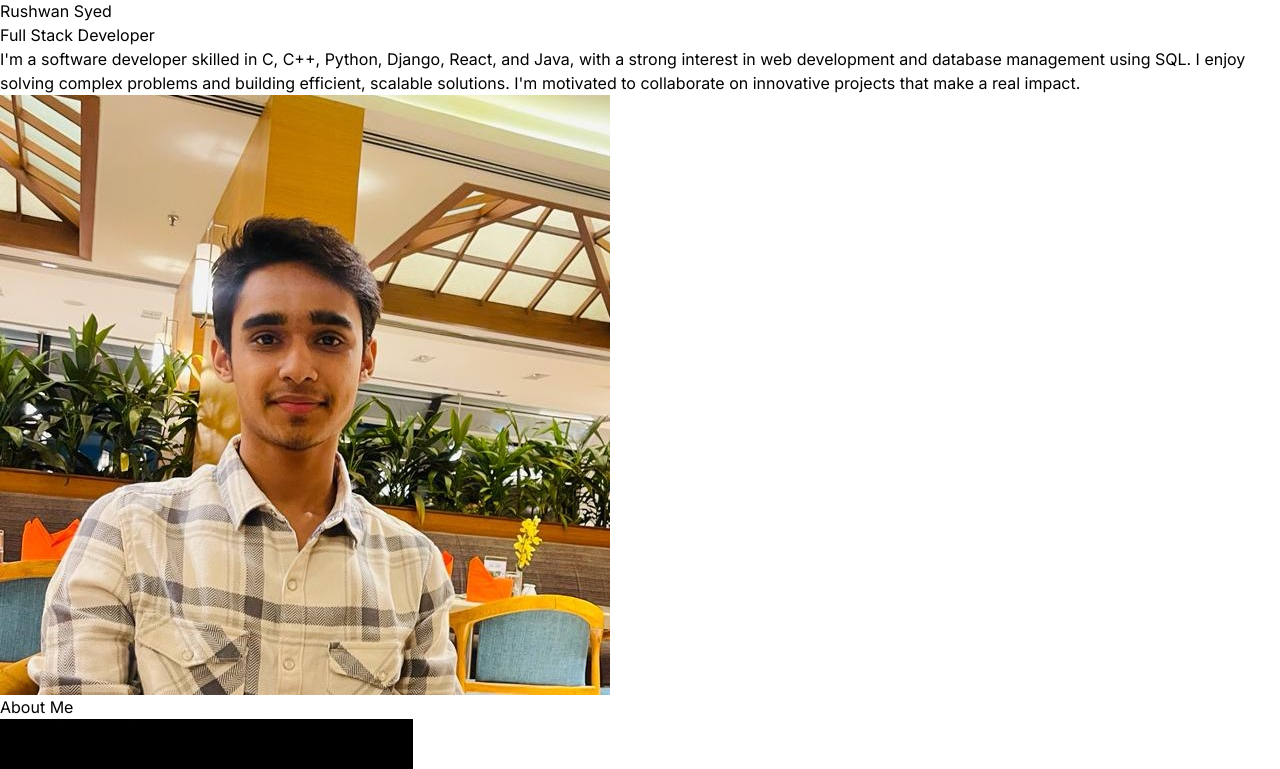
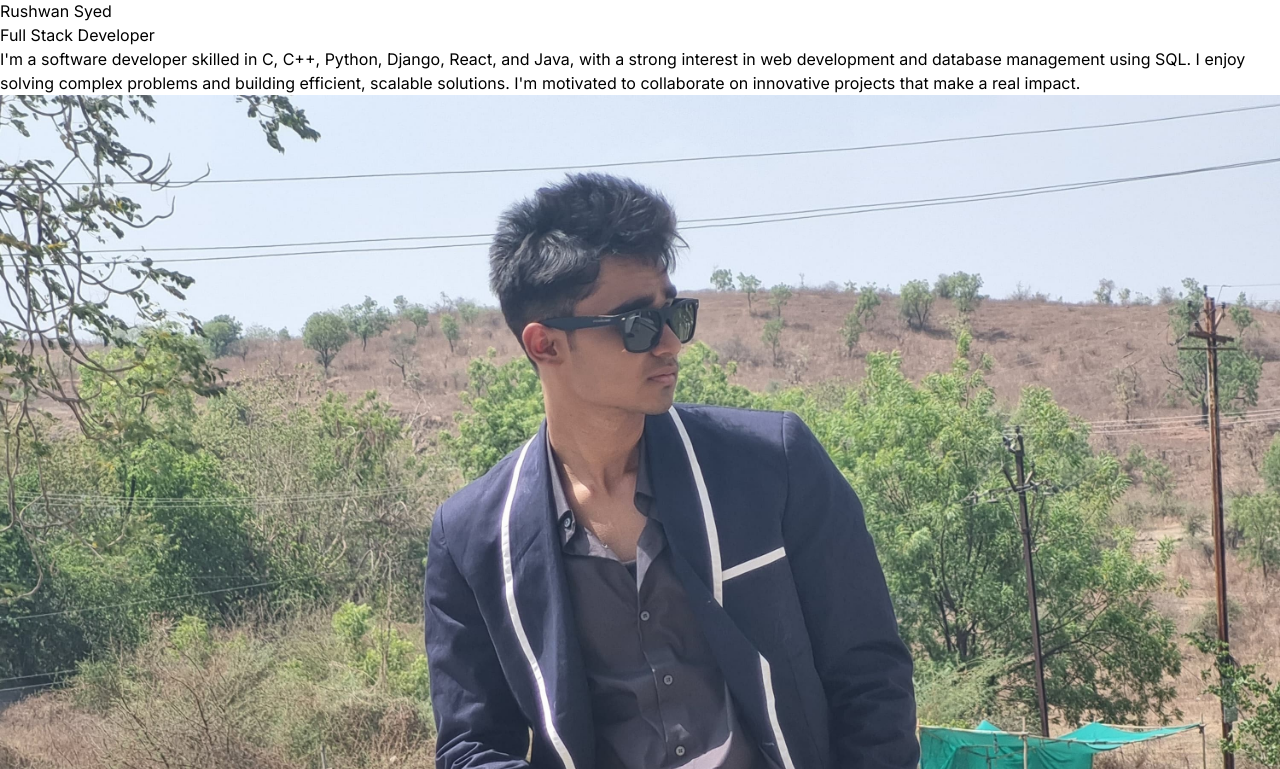
Before and after one commit to Rushwan07/Portfolio, a React (Vite) app: page / in a window 1280 px wide. Shown: the part 731-1500 px from the top of the page. Built offline with nearby package versions, Linux system fonts and the light colour scheme.

Commit message:
Images updated

```diff
--- a/src/components/About.jsx
+++ b/src/components/About.jsx
@@ -1,4 +1,4 @@
-import RushProfile from "../assets/RushProfile.jpg";
+import RushProfile from "../assets/RushPro.jpg";
 import { ABOUT_TEXT } from "../constants";
 import { motion } from "framer-motion";
 
@@ -16,7 +16,7 @@ const About = () => {
           transition={{ duration: 0.5, delay:1}}
           className="w-full lg:w-1/2 lg:p-8"
         >
-          <div className="flex items-center justify-center">
+          <div className="flex rounded-2xl items-center justify-center h-[500px] overflow-hidden">
             <img className="rounded-2xl" src={RushProfile} alt="about" />
           </div>
         </motion.div>
--- a/src/components/Hero.jsx
+++ b/src/components/Hero.jsx
@@ -1,5 +1,5 @@
 import { HERO_CONTENT } from "../constants";
-import RushwanProfile from "../assets/RushwanProfile.jpg";
+import RushwanProfile from "../assets/RushwanPro.jpg";
 import { delay, motion } from "framer-motion";
 
 const container = (delay) => ({
@@ -46,6 +46,7 @@ const Hero = () => {
         <div className="w-full lg:w-1/2 lg:p-8">
           <div className="flex justify-center">
             <motion.img
+            className="w-full object-cover"
               initial={{ x: 100, opacity: 0 }}
               animate={{ x: 0, opacity: 1 }}
               transition={{ duration: 1, delay: 1.2 }}
```
Also changed, not shown: src/assets/RushwanPro.jpg (added), 1 other file (tests, documents, lock files or other folders).
